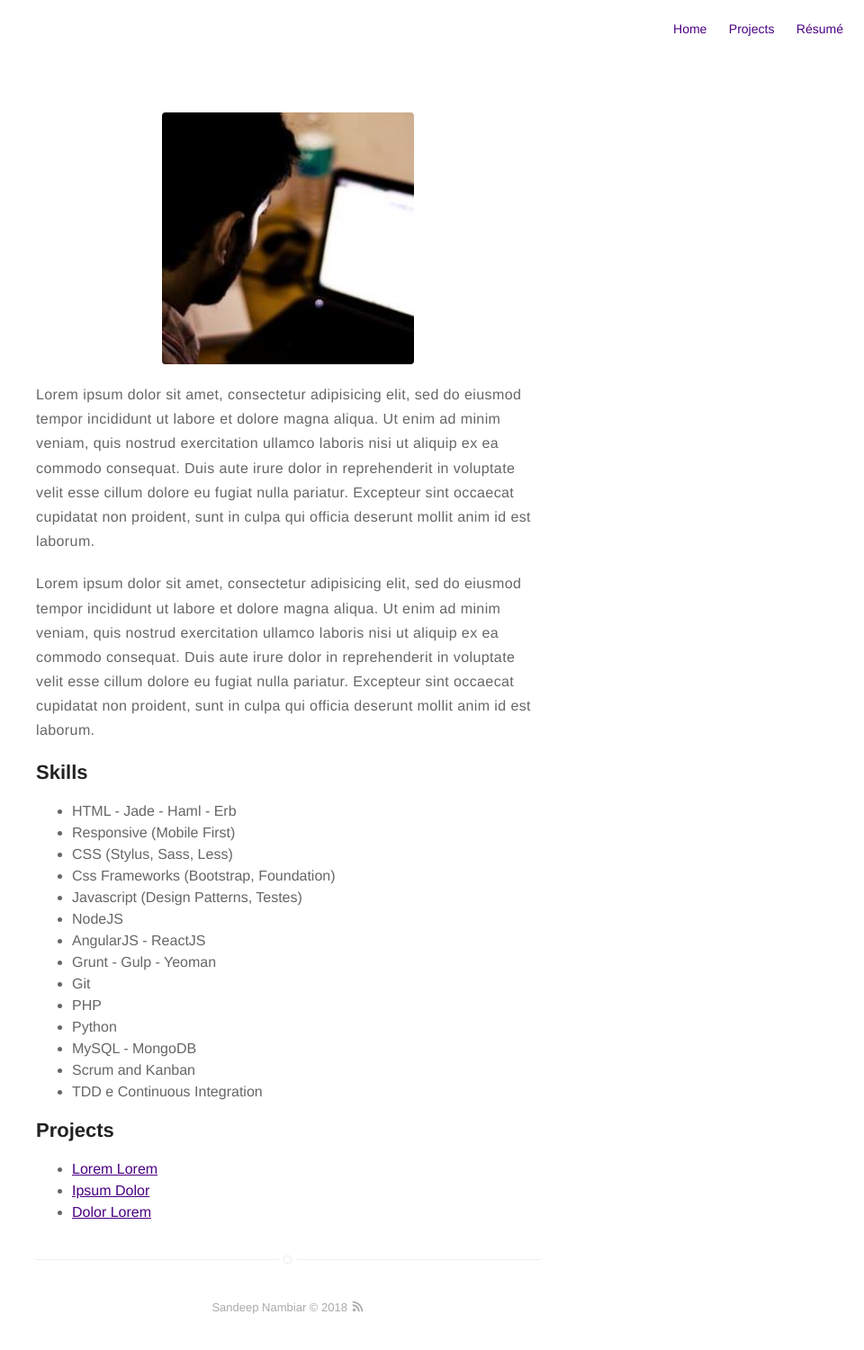
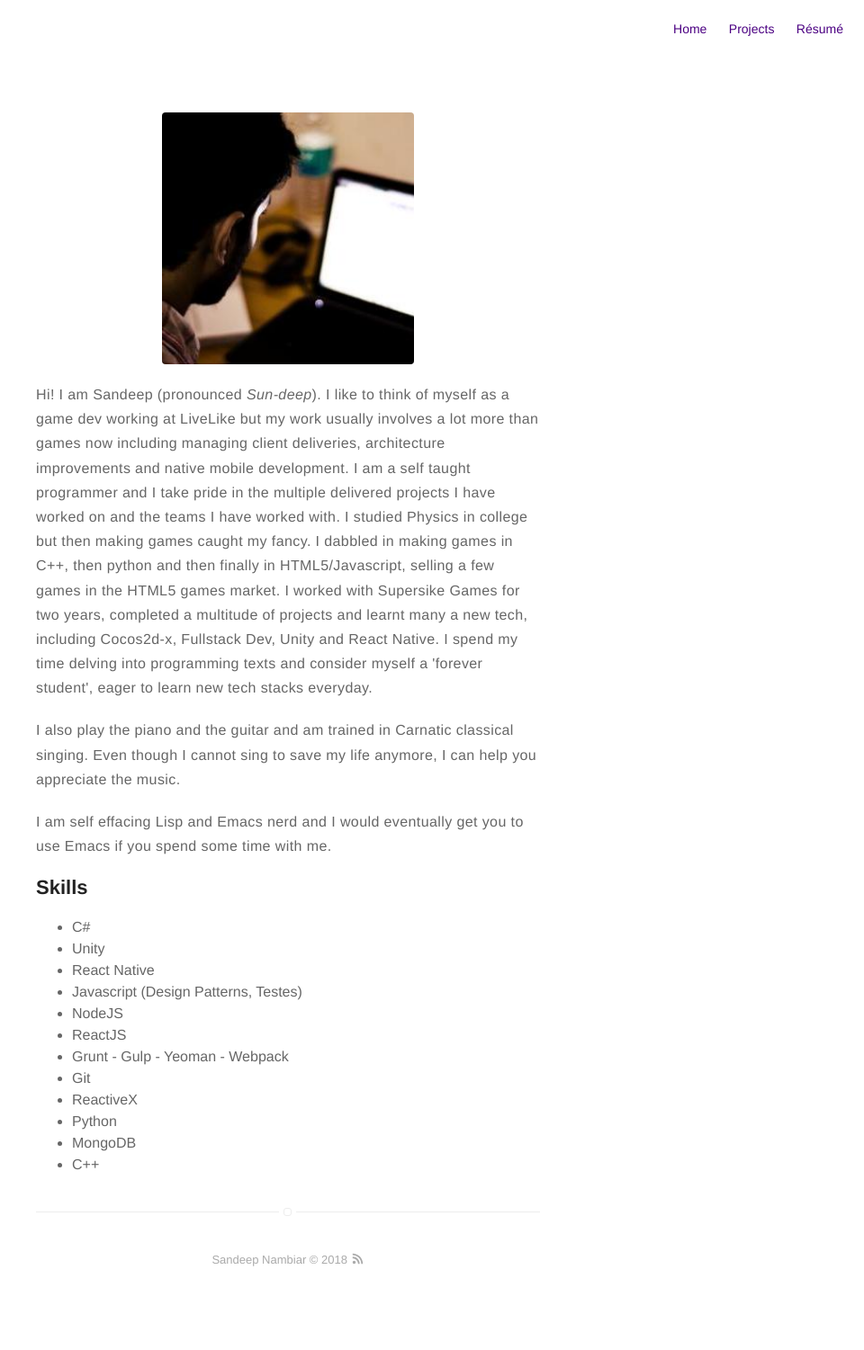
Before and after one commit to gamedolphin/gamedolphin.old.github.com, a Jekyll site: the page built from about.md, in a window 1280 px wide. Shown: the whole page at 90% size, without its empty margins (320-1280 px from the left). Built offline with Jekyll 4.4.1, drawn with Linux system fonts in a browser that asks for light colours; after the commit the page ends 1448 px from its top, so only the background shows below that.

Commit message:
Update the about page

```diff
--- a/about.md
+++ b/about.md
@@ -4,43 +4,24 @@ layout: page
 ---
 ![Profile Image]({{ site.url }}/{{ site.picture }})
 
-<p>Lorem ipsum dolor sit amet, consectetur adipisicing elit, sed do eiusmod
-tempor incididunt ut labore et dolore magna aliqua. Ut enim ad minim veniam,
-quis nostrud exercitation ullamco laboris nisi ut aliquip ex ea commodo
-consequat. Duis aute irure dolor in reprehenderit in voluptate velit esse
-cillum dolore eu fugiat nulla pariatur. Excepteur sint occaecat cupidatat non
-proident, sunt in culpa qui officia deserunt mollit anim id est laborum.</p>
+<p>Hi! I am Sandeep (pronounced <i>Sun-deep</i>). I like to think of myself as a game dev working at LiveLike but my work usually involves a lot more than games now including managing client deliveries, architecture improvements and native mobile development. I am a self taught programmer and I take pride in the multiple delivered projects I have worked on and the teams I have worked with. I studied Physics in college but then making games caught my fancy. I dabbled in making games in C++, then python and then finally in HTML5/Javascript, selling a few games in the HTML5 games market. I worked with Supersike Games for two years,  completed a multitude of projects and learnt many a new tech, including Cocos2d-x, Fullstack Dev, Unity and React Native. I spend my time delving into programming texts and consider myself a 'forever student', eager to learn new tech stacks everyday.</p>
 
-<p>Lorem ipsum dolor sit amet, consectetur adipisicing elit, sed do eiusmod
-tempor incididunt ut labore et dolore magna aliqua. Ut enim ad minim veniam,
-quis nostrud exercitation ullamco laboris nisi ut aliquip ex ea commodo
-consequat. Duis aute irure dolor in reprehenderit in voluptate velit esse
-cillum dolore eu fugiat nulla pariatur. Excepteur sint occaecat cupidatat non
-proident, sunt in culpa qui officia deserunt mollit anim id est laborum.</p>
+<p>I also play the piano and the guitar and am trained in Carnatic classical singing. Even though I cannot sing to save my life anymore, I can help you appreciate the music.</p>
+<p>I am self effacing Lisp and Emacs nerd and I would eventually get you to use Emacs if you spend some time with me.</p>
 
 <h2>Skills</h2>
 
 <ul class="skill-list">
-	<li>HTML - Jade - Haml - Erb</li>
-	<li>Responsive (Mobile First)</li>
-	<li>CSS (Stylus, Sass, Less)</li>
-	<li>Css Frameworks (Bootstrap, Foundation)</li>
+	<li>C#</li>
+	<li>Unity</li>
+	<li>React Native</li>
 	<li>Javascript (Design Patterns, Testes)</li>
 	<li>NodeJS</li>
-	<li>AngularJS - ReactJS</li>
-	<li>Grunt - Gulp - Yeoman</li>
+	<li>ReactJS</li>
+	<li>Grunt - Gulp - Yeoman - Webpack</li>
 	<li>Git</li>
-	<li>PHP</li>
+	<li>ReactiveX</li>
 	<li>Python</li>
-	<li>MySQL - MongoDB</li>
-	<li>Scrum and Kanban</li>
-	<li>TDD e Continuous Integration</li>
+	<li>MongoDB</li>
+	<li>C++</li>
 </ul>
-
-<h2>Projects</h2>
-
-<ul>
-	<li><a href="https://github.com/">Lorem Lorem</a></li>
-	<li><a href="https://github.com/">Ipsum Dolor</a></li>
-	<li><a href="https://github.com/">Dolor Lorem</a></li>
-</ul>
```
